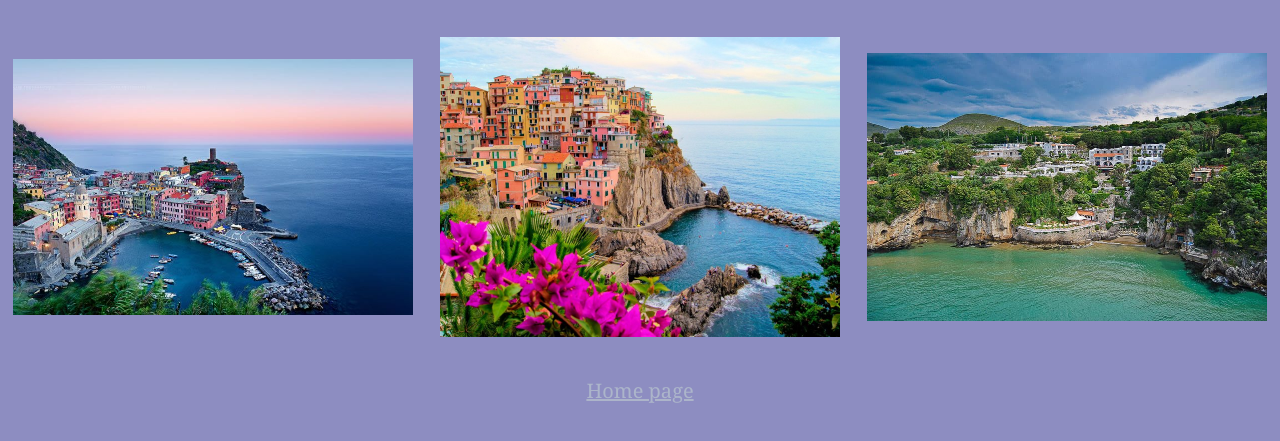
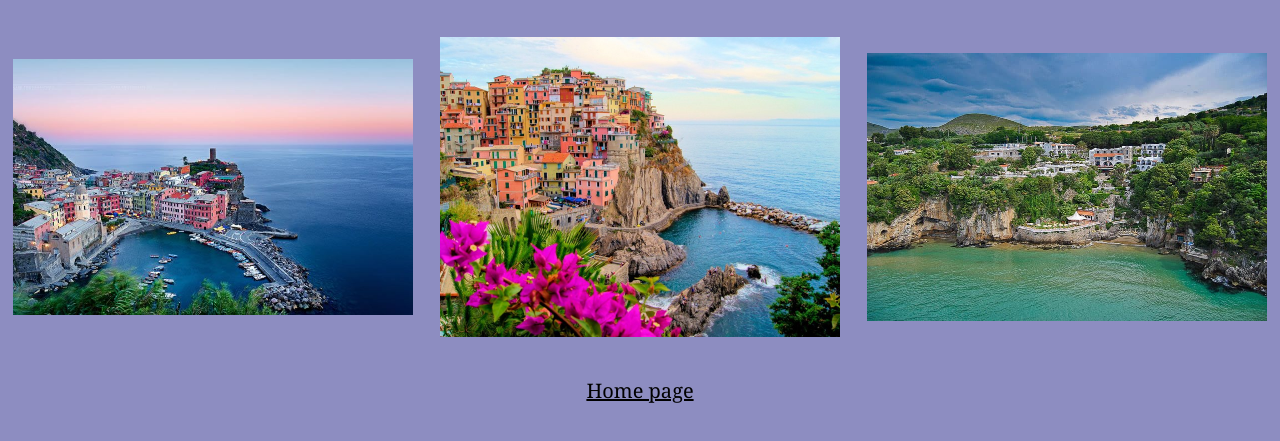
Before and after one commit to Kseniia0608/Project_2, a plain HTML site: page pages/gallery.html in a window 1280 px wide. Shown: the part 139-580 px from the top of the page. Drawn offline with Linux system fonts and the light colour scheme.

Commit message:
Update styles.css

```diff
--- a/pages/styles.css
+++ b/pages/styles.css
@@ -24,7 +24,7 @@ header {
     padding-top: 10px;
 }
 a {
-    color: #B1BBCBDE;
+    color: black;
     font-size: 20px;
 }
 nav {
```
